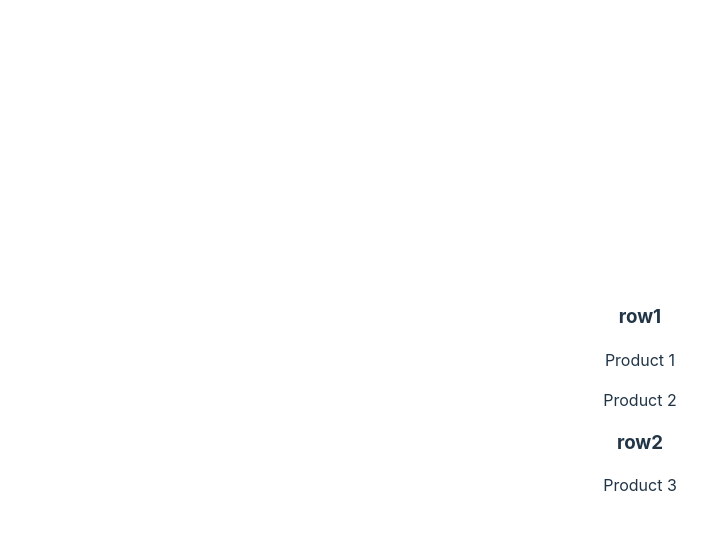
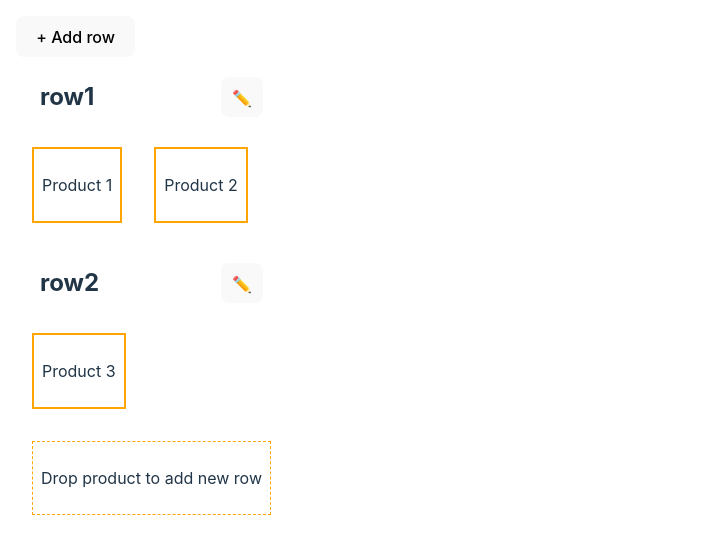
Before and after one commit to agustinmrgo/inditex-tech, a React (Vite) app: page / in a window 1280 px wide. Shown: the top 554 px of the page, without its empty margins (0-707 px from the left). Built offline with nearby package versions, Linux system fonts and the light colour scheme.

Commit message:
handleDragEnd logic. styles

```diff
--- a/src/App.css
+++ b/src/App.css
@@ -1,8 +1,7 @@
 #root {
   max-width: 1280px;
-  margin: 0 auto;
-  padding: 2rem;
-  text-align: center;
+  /* margin: 0 auto; */
+  /* text-align: center; */
 }
 
 .logo {
--- a/src/App.jsx
+++ b/src/App.jsx
@@ -3,12 +3,10 @@ import React from "react";
 import { RowsContainer } from "./components/RowsContainer/RowsContainer";
 import "./App.css";
 
-function App() {
-  return (
-    <div className="App">
-      <RowsContainer />
-    </div>
-  );
-}
+const App = () => (
+  <div className="App" style={{ padding: "1em" }}>
+    <RowsContainer />
+  </div>
+);
 
 export default App;
--- /dev/null
+++ b/src/components/RowHeader/RowHeader.css
@@ -0,0 +1,12 @@
+.row-header-container {
+  display: flex;
+  justify-content: space-between;
+  align-items: center;
+  padding: 0.5em;
+  margin: 0 1em;
+}
+
+.edit-button {
+  height: 40px;
+  padding: 10px;
+}
--- /dev/null
+++ b/src/components/RowHeader/RowHeader.jsx
@@ -0,0 +1,10 @@
+import React from "react";
+
+import "./RowHeader.css";
+
+export const RowHeader = ({ row }) => (
+  <div className="row-header-container">
+    <h2>{row.id}</h2>
+    <button className="edit-button">✏️</button>
+  </div>
+);
--- /dev/null
+++ b/src/components/RowsContainer/RowsContainer.css
@@ -0,0 +1,11 @@
+.row-item {
+  border: 2px solid orange;
+  padding: 0.5em;
+  margin: 0 1em;
+}
+
+.new-row-drop-zone {
+  border: 1px dashed orange;
+  padding: 0.5em;
+  margin: 2em 1em;
+}
--- a/src/components/RowsContainer/RowsContainer.jsx
+++ b/src/components/RowsContainer/RowsContainer.jsx
@@ -1,84 +1,71 @@
 import React, { useState } from "react";
 import { DragDropContext, Droppable, Draggable } from "react-beautiful-dnd";
 
-import { reorder, reorderRows } from "../../utils/reorder";
+import { RowHeader } from "../RowHeader/RowHeader";
+import { reorder } from "../../utils/reorder";
+import "./RowsContainer.css";
 
 export const RowsContainer = () => {
   const [rows, setRows] = useState([
     { id: "row1", productIds: ["product1", "product2"] },
     { id: "row2", productIds: ["product3"] },
   ]);
-  // eslint-disable-next-line no-unused-vars
-  const [products, setProducts] = useState([
+  const [products] = useState([
     { id: "product1", content: "Product 1" },
     { id: "product2", content: "Product 2" },
     { id: "product3", content: "Product 3" },
   ]);
 
-  // eslint-disable-next-line no-unused-vars
-  const handleDragEnd = ({ destination, source, draggableId, type }) => {
-    if (!destination) {
+  const handleDragEnd = (result) => {
+    const { destination, source, type } = result;
+
+    // return if there's no destination
+    if (!destination) return;
+
+    // return if source and destination are the same
+    if (
+      destination.droppableId === source.droppableId &&
+      destination.index === source.index
+    )
       return;
+
+    if (type === "row") {
+      const reorderRows = reorder(
+        Array.from(rows),
+        source.index,
+        destination.index
+      );
+      setRows(reorderRows);
     }
 
-    if (type === "row") {
-      const newRows = reorderRows(rows, source, destination);
-      setRows(newRows);
-      return;
+    if (source.droppableId === destination.droppableId) {
+      const sourceRow = rows.find((row) => row.id === source.droppableId);
+      const reorderedProductIds = reorder(
+        sourceRow.productIds,
+        source.index,
+        destination.index
+      );
+      sourceRow.productIds = [...reorderedProductIds];
     }
 
-    const start = rows[source.droppableId];
-    const finish = rows[destination.droppableId];
-
-    if (start === finish) {
-      const newProductIds = Array.from(start.productIds);
-      newProductIds.splice(source.index, 1);
-      newProductIds.splice(destination.index, 0, draggableId);
-
-      const newRows = {
-        ...start,
-        productIds: newProductIds,
+    if (source.droppableId !== destination.droppableId) {
+      const sourceRow = rows.find((row) => row.id === source.droppableId);
+      const destinationRow = rows.find(
+        (row) => row.id === destination.droppableId
+      );
+      const item = sourceRow.productIds.splice(source.index, 1)[0];
+      destinationRow.productIds.splice(destination.index, 0, item);
+    }
   };
 
-      setRows(newRows);
-      return;
-    }
-
-    // Moving from one list to another
-    const startProductIds = Array.from(start.productIds);
-    startProductIds.splice(source.index, 1);
-    const newStart = {
-      ...start,
-      productIds: startProductIds,
+  const handleAddRow = (event) => {
+    console.log("EVENT", event);
   };
 
-    const finishProductIds = Array.from(finish.productIds);
-    finishProductIds.splice(destination.index, 0, draggableId);
-    const newFinish = {
-      ...finish,
-      productIds: finishProductIds,
-    };
-
-    setRows({
-      ...rows,
-      [newStart.id]: newStart,
-      [newFinish.id]: newFinish,
-    });
-  };
-
-  console.log("ROWS", rows);
-
   return (
-    <DragDropContext
-      onDragEnd={({ destination, source }) => {
-        // // dropped outside the list
-        if (!destination) {
-          return;
-        }
-        setRows(reorder(rows, source, destination));
-      }}
-      // onDragEnd={handleDragEnd}
-    >
+    <>
+      <button onClick={handleAddRow}>+ Add row</button>
+      <DragDropContext onDragEnd={handleDragEnd}>
         <Droppable droppableId="products-board" type="row" direction="vertical">
           {(dropRowProvided) => (
             <div
@@ -93,8 +80,7 @@ export const RowsContainer = () => {
                       {...dragRowProvided.draggableProps}
                       {...dragRowProvided.dragHandleProps}
                     >
-                    <h3>{row.id}</h3>
-
+                      <RowHeader row={row} />
                       <Droppable
                         droppableId={row.id}
                         type="product"
@@ -104,6 +90,7 @@ export const RowsContainer = () => {
                           <div
                             ref={dropProductsProvided.innerRef}
                             {...dropProductsProvided.draggableProps}
+                            style={{ display: "flex", margin: "10px 0 20px" }}
                           >
                             {row.productIds.map((productId, index) => {
                               const product = products.find(
@@ -120,6 +107,7 @@ export const RowsContainer = () => {
                                 >
                                   {(dragProductProvided) => (
                                     <div
+                                      className="row-item"
                                       ref={dragProductProvided.innerRef}
                                       {...dragProductProvided.draggableProps}
                                       {...dragProductProvided.dragHandleProps}
@@ -138,11 +126,28 @@ export const RowsContainer = () => {
                   )}
                 </Draggable>
               ))}
+              <Draggable
+                key="new-row"
+                draggableId="new-row"
+                index={rows.length + 1}
+              >
+                {(dragRowProvided) => (
+                  <div
+                    className="new-row-drop-zone"
+                    ref={dragRowProvided.innerRef}
+                    {...dragRowProvided.draggableProps}
+                    {...dragRowProvided.dragHandleProps}
+                  >
+                    <p>Drop product to add new row</p>
+                  </div>
+                )}
+              </Draggable>
 
               {dropRowProvided.placeholder}
             </div>
           )}
         </Droppable>
       </DragDropContext>
+    </>
   );
 };
--- a/src/index.css
+++ b/src/index.css
@@ -27,7 +27,7 @@ a:hover {
 body {
   margin: 0;
   display: flex;
-  place-items: center;
+  /* place-items: center; */
   min-width: 320px;
   min-height: 100vh;
 }
```
Lines whose indentation alone changed are shown as unchanged.
